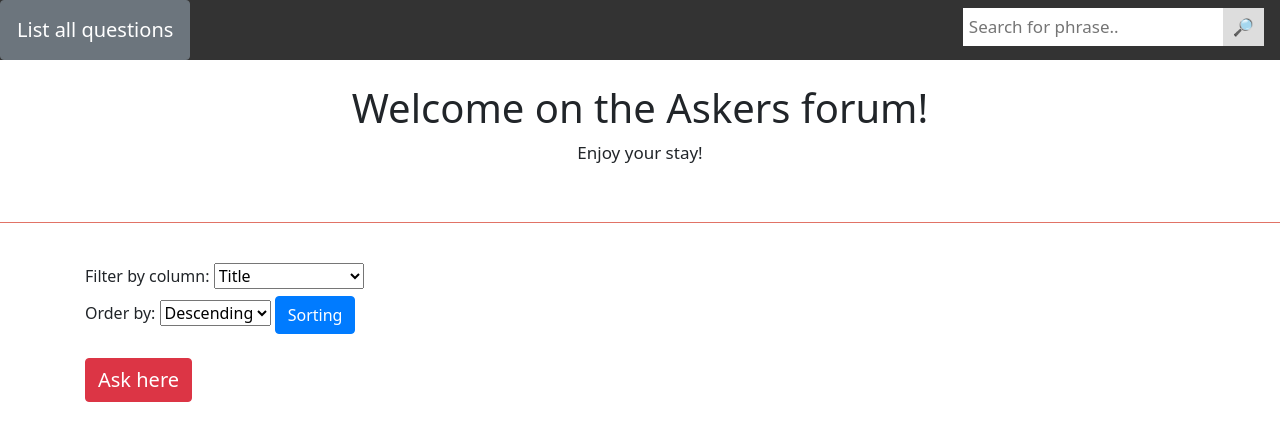
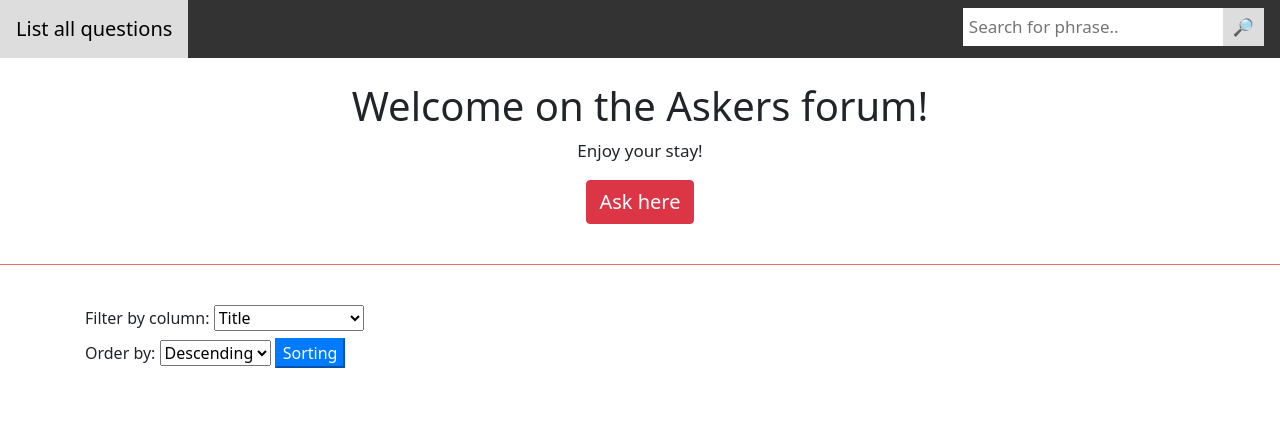
Before and after one commit to CodecoolGlobal/ask-mate-3-python-Ichy91, a Flask app: template templates/home.html in a window 1280 px wide. Shown: the top 441 px of the page. Run offline with Flask 2, Linux system fonts and the light colour scheme; the template is opened without the code that fills it, so the values that code supplies are empty; some libraries are stand-ins or nearby versions.

Commit message:
navbar fixed and remove unused parts from the code

```diff
--- a/data_handler.py
+++ b/data_handler.py
@@ -9,7 +9,7 @@ import database_common
 def get_all_user_story(cursor: RealDictCursor) -> list:
     query = """
     SELECT * FROM question
-    ORDER BY submission_time DESC
+    ORDER BY submission_time ASC
     """
     cursor.execute(query)
     return cursor.fetchall()
--- a/sample_data/askmatepart2-sample-data.sql
+++ b/sample_data/askmatepart2-sample-data.sql
@@ -106,7 +106,7 @@ INSERT INTO question VALUES (3, '2017-05-01 10:41:00', 1364, 57, 'Drawing canvas
 SELECT pg_catalog.setval('question_id_seq', 3, true);
 
 INSERT INTO answer VALUES (1, '2017-04-28 16:49:00', 4, 1, 'You need to use brackets: my_list = []', NULL);
-INSERT INTO answer VALUES (2, '2017-04-25 14:42:00', 35, 1, 'Look it up in the Python docs', 'images/image2.jpg');
+INSERT INTO answer VALUES (2, '2017-04-25 14:42:00', 35, 1, 'Look it up in the Python docs', 'images/image1.png');
 SELECT pg_catalog.setval('answer_id_seq', 2, true);
 
 INSERT INTO comment VALUES (1, 1, NULL, 'Please clarify the question as it is too vague!', '2017-05-01 05:49:00', 0);
--- a/server.py
+++ b/server.py
@@ -229,7 +229,7 @@ def answer_vote_down(answer_id):
 
 @app.route('/search')
 def search_phrase():
-    phrase = str(request.args.get('phrase'))
+    phrase = str(request.args.get('phrase')).lower()
 
 
     questions = data_handler.get_all_user_story()
--- a/templates/base.html
+++ b/templates/base.html
@@ -18,6 +18,7 @@
     {% endblock %}
 </head>
 <body>
+
 <header>{% block header %}{% endblock %}</header>
 
 <div class="container">
--- a/templates/display_question.html
+++ b/templates/display_question.html
@@ -12,7 +12,7 @@
         <a href="/question/{{ question_id }}/new-comment" style="float:right">Add comment</a>
         <a href="/question/{{ question_id }}/new-tag" style="float:right">Add new tag</a>
 
-        <a href="/" class="btn btn-secondary" id="nav-hrefs">Main Page</a>
+        <a href="/" class="btn-secondary" id="nav-hrefs">Main Page</a>
     </div>
 {% endblock %}
 
--- a/templates/home.html
+++ b/templates/home.html
@@ -7,7 +7,7 @@
     {% block header %}
 
     <div class="topnav">
-        <a href="/list" id="nav-hrefs" class="btn btn-secondary">List all questions</a>
+        <a href="/list" id="nav-hrefs" class="btn-secondary">List all questions</a> {# maybe login/register panel #}
         <div class="search-container">
             <form action="/search">
                 <input type="text" name="phrase" placeholder="Search for phrase..">
@@ -15,11 +15,13 @@
             </form>
         </div>
     </div>
+
     <br>
 
         <center>
             <h1>Welcome on the Askers forum!</h1>
             <p style="font-size: 17px">Enjoy your stay!</p>
+            <a id="nav-hrefs" href="/add-question" class="btn btn-danger">Ask here</a>
         </center>
         <br><hr>
         <br>
@@ -43,11 +45,9 @@
                 <option value="DESC">Descending</option>
                 <option value="ASC">Ascending</option>
             </select>
-            <button type="submit" class="btn btn-primary">Sorting</button>
+            <button type="submit" class="btn-primary">Sorting</button>
         </form>
     <br>
-
-    <a id="nav-hrefs" href="/add-question" class="btn btn-danger">Ask here</a><br><br><br>
 
     <section>
         {% for question in questions %}
--- a/templates/searched_questions.html
+++ b/templates/searched_questions.html
@@ -26,6 +26,7 @@
 {% block content %}
     <main>
         <section>
+
             {% set highlight = "<span style='color:red'>{{phrase}}</span>" %}
             {% set replaced = highlight | replace('{{phrase}}',phrase) %}
 
```
Also changed, not shown: templates/list.html (+3 -4 lines).
